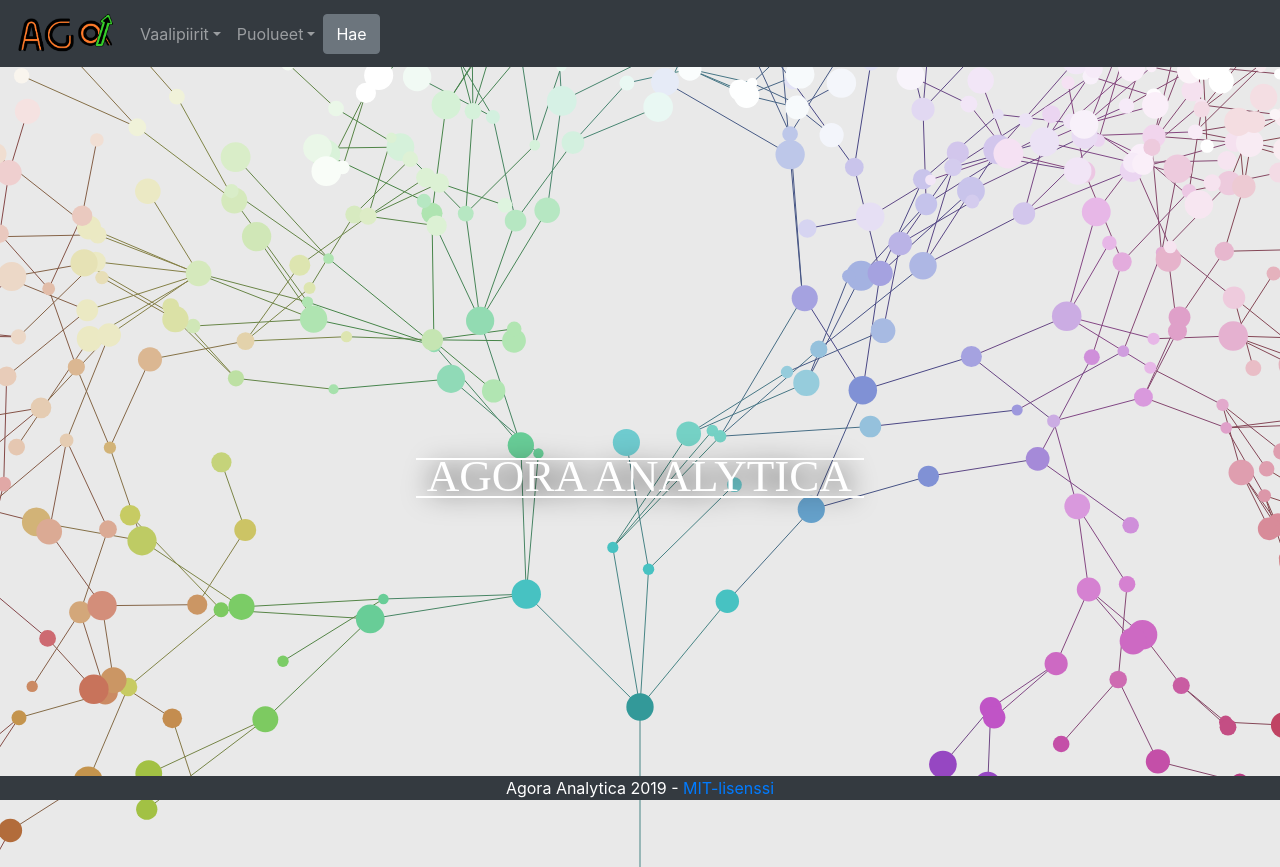
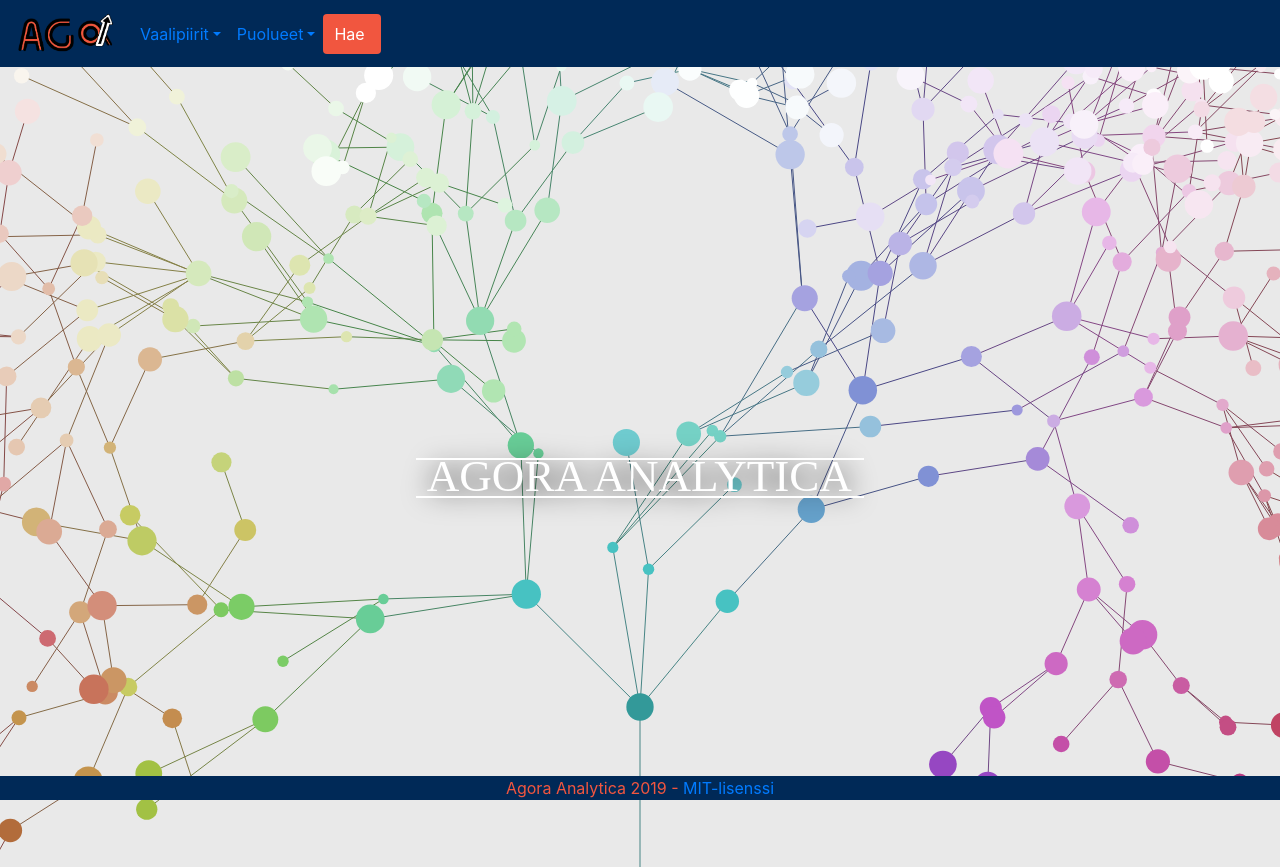
Before and after one commit to isoteemu/agora-analytica, a Flask app: page / in a window 1280 px wide. Run offline with Flask 2, Linux system fonts and the light colour scheme; some libraries are stand-ins or nearby versions.

Commit message:
modaalin väri, kolumnit, sivujen uudelleenväritys, uusi logon väritys

```diff
--- a/agora_analytica/flask/static/css/main.scss.css
+++ b/agora_analytica/flask/static/css/main.scss.css
@@ -1,6 +1,37 @@
+body{
+  overflow: hidden;
+}
+
+h1{
+  font-size: larger;
+}
+
 footer {
   position: absolute;
   bottom: 0;
-  width: 100%; }
+  width: 100%;
+  background-color:#002957;
+  color: #f1563f;
+ }
+
+.modal-header{
+  color: white;
+}
+
+.navbar{
+  background-color:#002957;
+  color: #f1563f;
+}
+
+
+.btn.btn-custom{
+  background-color: #f1563f;
+  color: white;
+  border-radius: 5;
+  padding-left: 10px;
+  padding-top: 5px;
+  padding-bottom: 5px;
+  padding-right: 15px;
+}
 
 /*# sourceMappingURL=main.scss.css.map */
--- a/agora_analytica/flask/static/main.js
+++ b/agora_analytica/flask/static/main.js
@@ -7,8 +7,13 @@ console.log(data)
 console.log(data.vaalipiiri)
 console.log(data.party)*/
 
+color = node_color(data)
+document.getElementById("modalheader").style.backgroundColor = color;
+
+console.log(color)
+
 $("#candidateName").text("Name: " + data.name)
-$("#candidateNumber").text("Candidate number: " + "TODO: candidate number here ")
+$("#candidateNumber").text("Candidate number: " + "[TODO: candidate number here]")
 $("#candidateParty").text("Party: " + data.party)
 $("#candidateConstituency").text("Constituency: " + data.constituency)
 
--- a/agora_analytica/flask/templates/main.html
+++ b/agora_analytica/flask/templates/main.html
@@ -16,8 +16,8 @@
 </head>
 
 <body>
-    <nav class="navbar navbar-expand-sm bg-dark navbar-dark">
-        <a class=" navbar-brand" href="#">
+    <nav class="navbar navbar-expand-sm">
+        <a class="navbar-brand" href="#">
         <img src="{{ url_for('static', filename='logo.png') }}" alt="logo" style="width:100px;">
         </a>
 
@@ -98,23 +98,36 @@
                     </ul>
                 </li>
 
-                <button type="button" class="btn btn-secondary" type="submit" onclick="refreshGraph()">Hae</button>
+                <button type="button" class="btn btn-custom" onclick="refreshGraph()">Hae</button>
         </div>
     </nav>
 
-    <div class="modal fade" id=candidateInformationModal>
+    <div class="modal" id=candidateInformationModal>
         <div class="modal-dialog">
             <div class="modal-content">
-                <div class="modal-header">
-                    <h5>Candidate information:</h5>
+                <div class="modal-header" id="modalheader">
+                    <h1>Candidate Information:</h1>
                     <button type="button" class="close" data-dismiss="modal">&times;</button>
                 </div>
 
                 <div class="modal-body">
-                    <p id="candidateName"></p>
+
+                    <div class="row">
+                        <div class="col-sm-4">
+                            <img src="{{ url_for('static', filename='default-person.png') }}">
+                        </div>
+                        <div class="col-sm-8">
+                            <p id="candidateName"></p>
+                            <p id="candidateNumber"></p>
+                            <p id="candidateParty"></p>
+                            <p id="candidateConstituency"></p>
+                        </div>
+                    </div>
+
+                    <!--<p id="candidateName"></p>
                     <p id="candidateNumber"></p>
                     <p id="candidateParty"></p>
-                    <p id="candidateConstituency"></p>
+                    <p id="candidateConstituency"></p>-->
                 </div>
             </div>
         </div>
@@ -279,11 +292,11 @@ try {
 }
     </script>
 
-<footer class="page-footer bg-dark text-white">
+<footer class="page-footer">
         <div class="footer-copyright text-center color"> Agora Analytica 2019 -
             <a href="https://opensource.org/licenses/MIT"> MIT-lisenssi</a>
         </div>
-    </footer>
+</footer>
 
 
     <script src="https://code.jquery.com/jquery-3.3.1.slim.min.js"
```
Also changed, not shown: agora_analytica/flask/static/logo.png.
